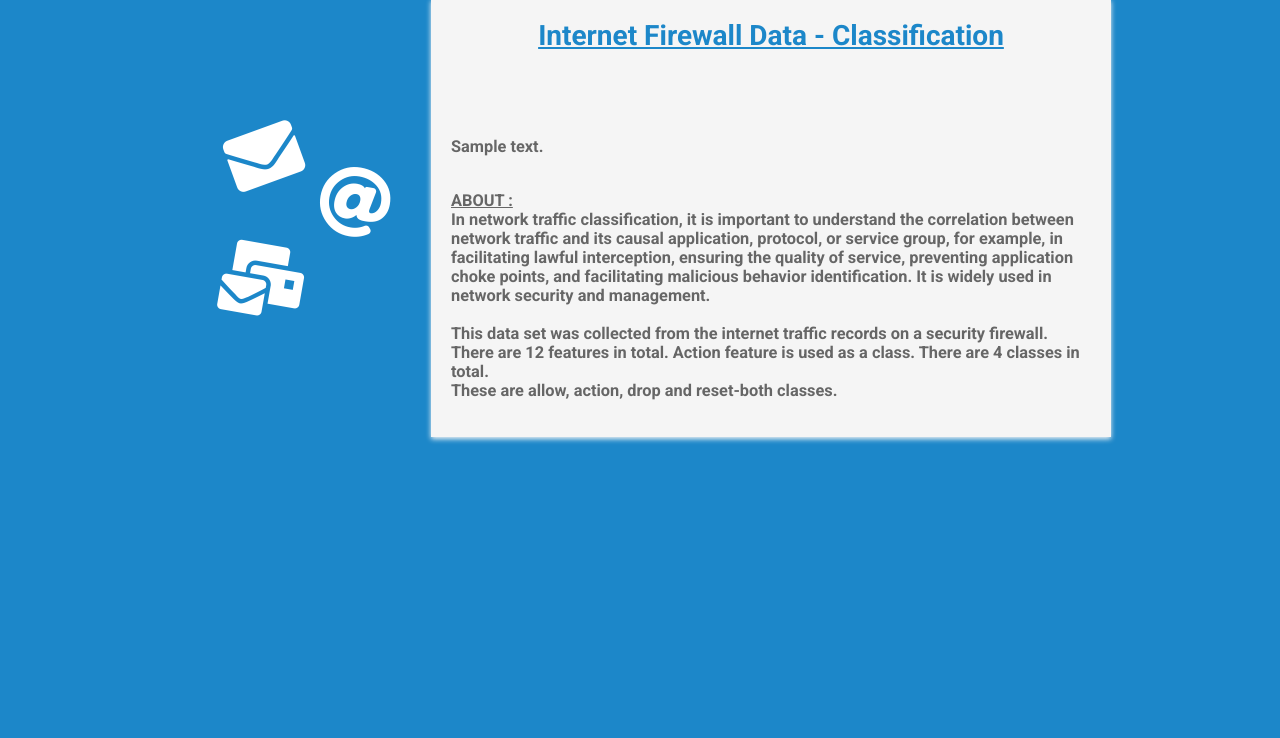
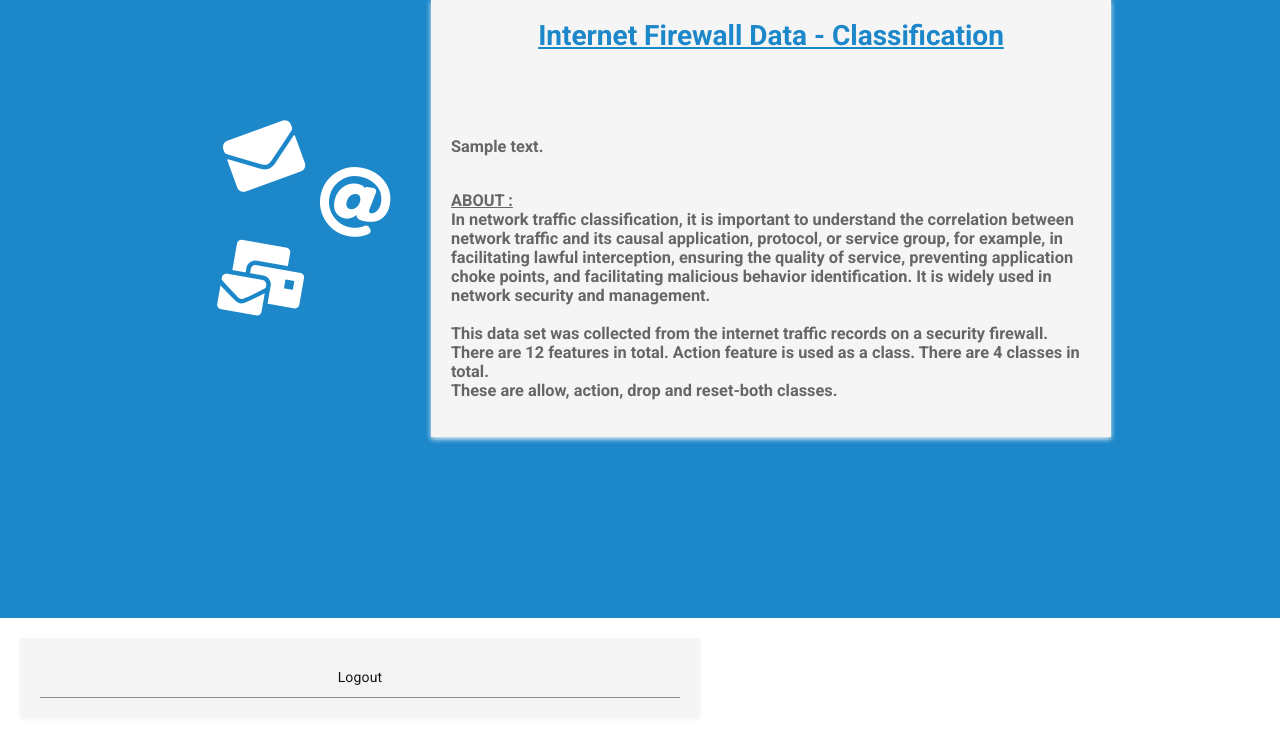
Before and after one commit to DebmalyaRay9989/traffic_classification_app, a Flask app: template templates/results.html in a window 1280 px wide. Shown: the part 182-920 px from the top of the page. Before the commit the page ends 625 px from the top, so only its background shows below. Run offline with Flask 2, Linux system fonts and the light colour scheme; the template is opened without the code that fills it: most values are stand-ins (such as "Sample title", 1, 10 or a date in 2020); parts of the project's set-up code (start-up, migrations or seed data) failed here and were passed over; some libraries are stand-ins or nearby versions.

Commit message:
Update results.html
.

```diff
--- a/templates/results.html
+++ b/templates/results.html
@@ -140,5 +140,8 @@
         </div>
       </form>
     </div>
+    <form action="/" method="post">
+       <input type="submit" value="Logout">
+    </form>
   </body>
 </html>
```
